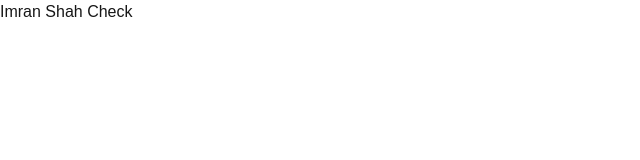
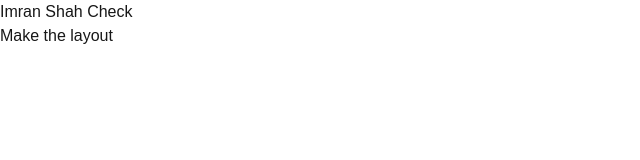
Before and after one commit to ItsImran10140/verve, a Next.js app: page / in a window 1280 px wide. Shown: the top 160 px of the page, without its empty margins (0-640 px from the left). Built offline with nearby package versions, Linux system fonts and the light colour scheme.

Commit message:
started working on layout

```diff
--- a/app/page.tsx
+++ b/app/page.tsx
@@ -1,3 +1,8 @@
 export default function Home() {
-  return <h1>Imran Shah Check</h1>;
+  return (
+    <>
+      <h1>Imran Shah Check</h1>
+      <p>Make the layout</p>
+    </>
+  );
 }
```
